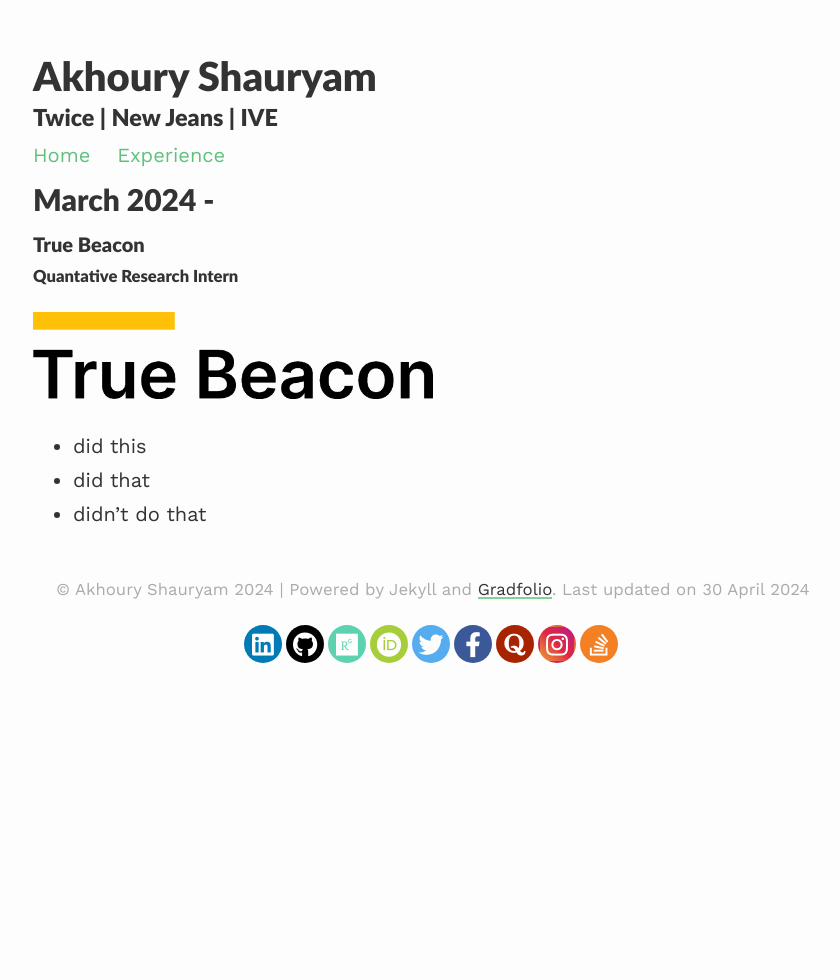
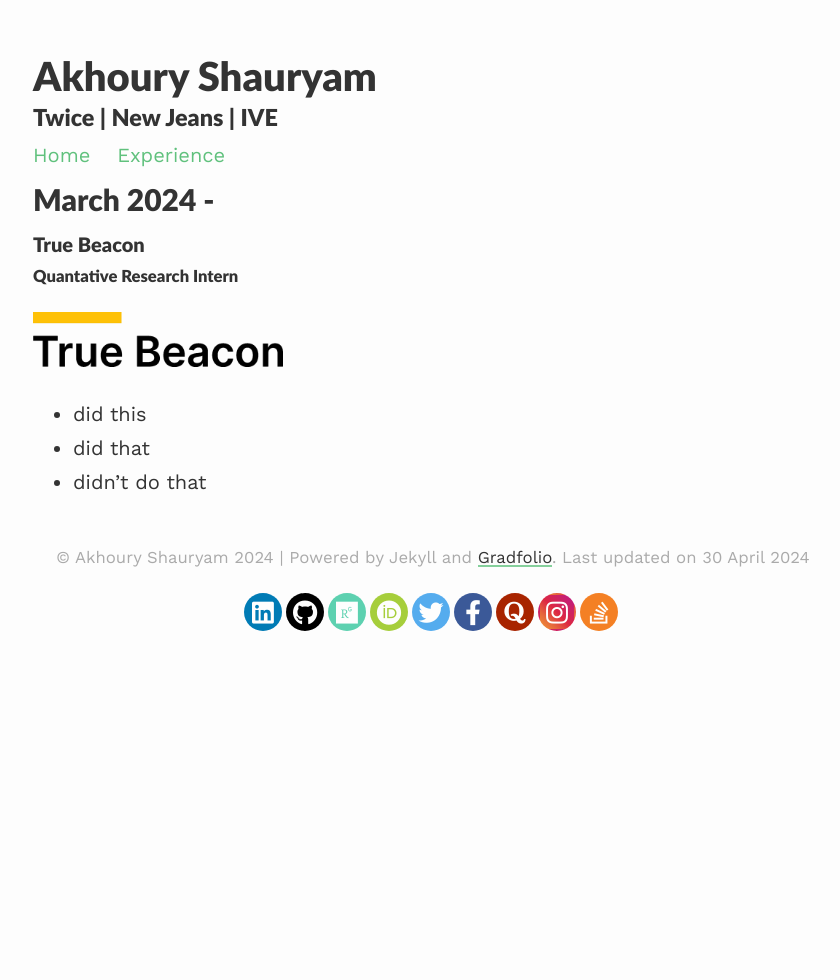
Before and after one commit to Satan-Claws/Satan-Claws.github.io, a Jekyll site: the page built from _pages/Experience.md, in a window 1280 px wide. Shown: the whole page, without its empty margins (207-1047 px from the left). Built offline with Jekyll 4.4.1, drawn with Linux system fonts in a browser that asks for light colours; nearby versions of some CDN libraries.

Commit message:
Update Experience.md

```diff
--- a/_pages/Experience.md
+++ b/_pages/Experience.md
@@ -8,7 +8,7 @@
 ## March 2024 -
 #### True Beacon
 ##### Quantative Research Intern
-<img src="/assets/images/TrueBeacon.png" width="400">
+<img src="/assets/images/TrueBeacon.png" width="250">
 
 - did this
 - did that
```
